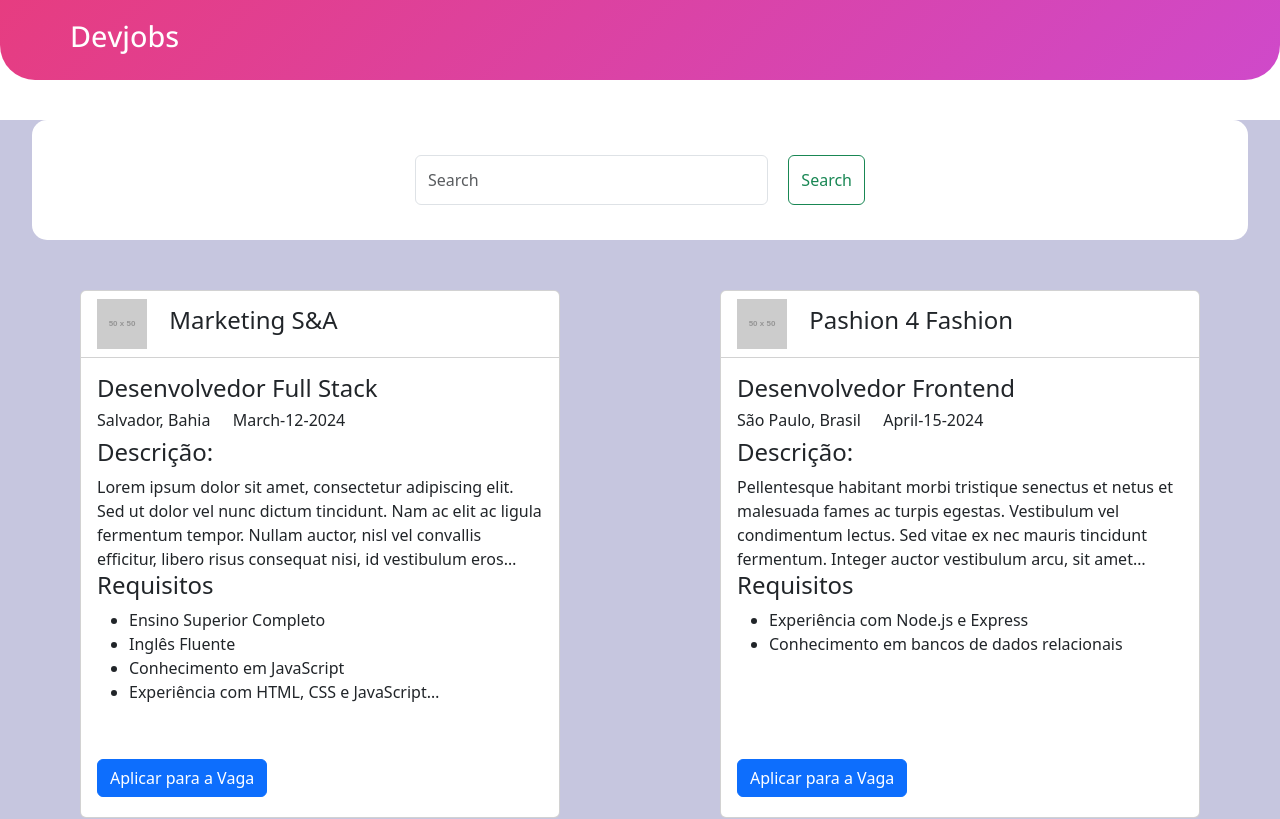
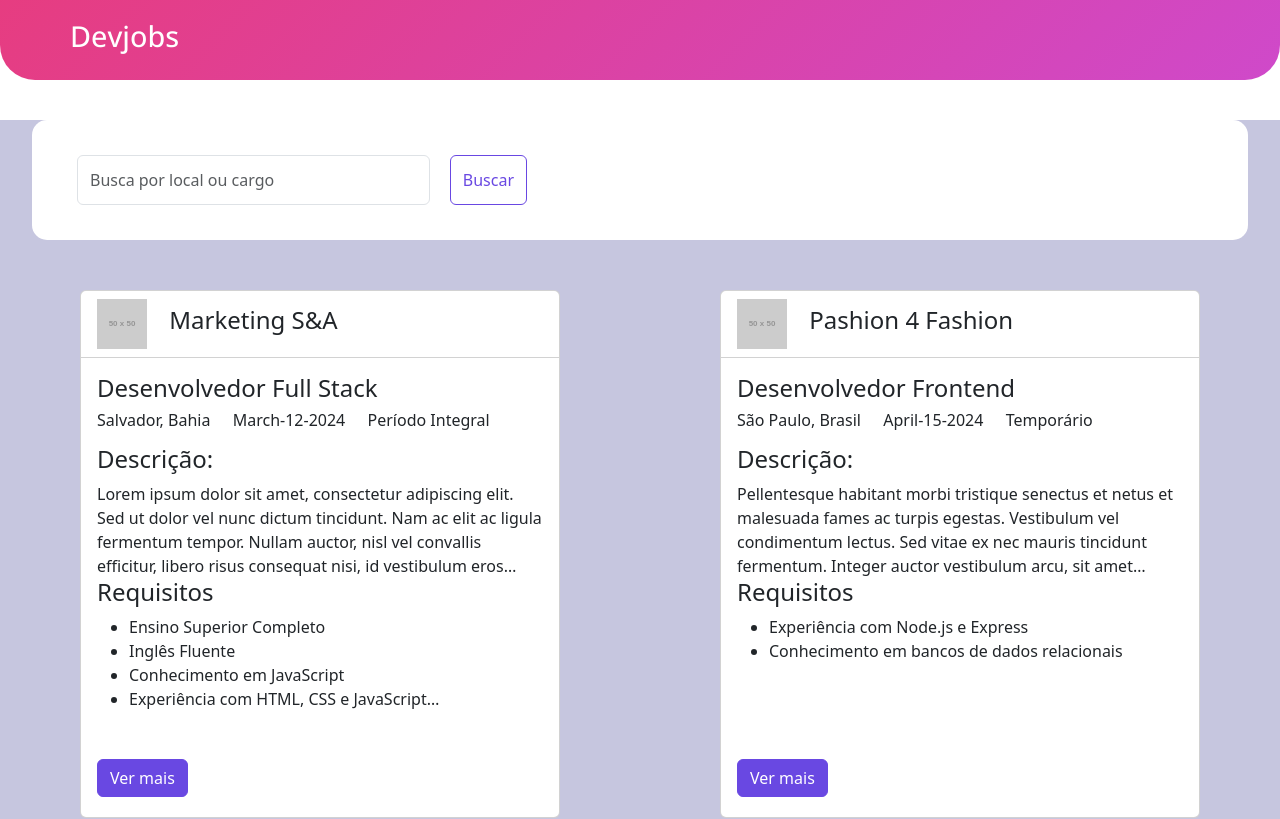
Before and after one commit to samuelgsousa/Devjobs-Angular-Version, an Angular app in the folder Devjobs/: page / in a window 1280 px wide. Shown: the top 819 px of the page. Built offline with nearby package versions, Linux system fonts and the light colour scheme.

Commit message:
05/06/2024

```diff
--- a/Devjobs/src/app/details/details.component.ts
+++ b/Devjobs/src/app/details/details.component.ts
@@ -12,7 +12,10 @@ import { VagaService } from '../vaga.service';
   selector: 'app-details',
   standalone: true,
   imports: [CommonModule, NgbToastModule, VagaPreviewComponent],
-  template:`<body class="bg-teaser">
+  template:`
+  <link href="https://cdn.jsdelivr.net/npm/bootstrap@5.3.3/dist/css/bootstrap.min.css" rel="stylesheet" integrity="sha384-QWTKZyjpPEjISv5WaRU9OFeRpok6YctnYmDr5pNlyT2bRjXh0JMhjY6hW+ALEwIH" crossorigin="anonymous">
+
+  <body class="bg-teaser">
 
                <div class="title">
                  <img src="https://via.placeholder.com/120" alt="" />
@@ -26,7 +29,7 @@ import { VagaService } from '../vaga.service';
                   <div className="cabecalho_vaga">
                       <div>
                          <h1>{{vagaPreview?.cargo}}</h1>
-                          <h2 id="data">{{vagaPreview?.data_pub | date:'MMMM-dd-YYYY'}} - {{vagaPreview?.localidade}}</h2>
+                          <h2 id="data">{{vagaPreview?.data_pub | date:'MMMM-dd-YYYY'}} - {{vagaPreview?.localidade}} - {{vagaPreview?.tipo}}</h2>
 
                       </div>
 
--- a/Devjobs/src/app/home/home.component.css
+++ b/Devjobs/src/app/home/home.component.css
@@ -11,6 +11,7 @@ body{
     justify-content: space-around;
     align-items: start;
     flex-direction: row;
+    row-gap: 50px;
 }
 
 #search{
@@ -21,8 +22,9 @@ body{
     border-radius: 15px;
     display: flex;
     align-items: center;
-    justify-content: space-around;
+    justify-content: left;
     margin-bottom: 50px;
+    padding-left: 45px;
 }
 
 #search-bar{
@@ -31,3 +33,14 @@ body{
     display: flex;
     gap: 20px;
 }
+
+button{
+    border-color: rgb(105, 72, 226);
+    color: rgb(105, 72, 226);
+}
+
+button:hover, button:active{
+    background-color: rgb(105, 72, 226);
+    border-color: rgb(105, 72, 226);
+    color: white;
+}
--- a/Devjobs/src/app/home/home.component.ts
+++ b/Devjobs/src/app/home/home.component.ts
@@ -17,9 +17,11 @@ import { VagaService } from '../vaga.service';
 
     <div class="d-flex" role="search" id="search">
           <div id="search-bar">
-            <input class="form-control" type="search" placeholder="Search" aria-label="Search" #filter>
-            <button class="btn btn-outline-success" (click)="filterResults(filter.value)">Search</button>
+            <input class="form-control" type="search" placeholder="Busca por local ou cargo" aria-label="Search" #filter>
+            <button class="btn btn-outline-primary" (click)="filterResults(filter.value)">Buscar</button>
           </div>
+
+
     </div>
 
   </section>
@@ -52,7 +54,7 @@ export class HomeComponent {
     }
 
     this.filteredVagasList = this.vagaPreviewList.filter((vagaPreview) =>
-    vagaPreview?.localidade.toLowerCase().includes(text.toLowerCase())
+    vagaPreview?.cargo.toLowerCase().includes(text.toLowerCase()) || vagaPreview?.localidade.toLowerCase().includes(text.toLowerCase())
     )
   }
 
--- a/Devjobs/src/app/vaga-preview/vaga-preview.component.css
+++ b/Devjobs/src/app/vaga-preview/vaga-preview.component.css
@@ -7,6 +7,8 @@ h1, h2{
 
 h3{
     font-size: 1rem;
+    margin-bottom: 15px;
+
 
 }
 
@@ -51,3 +53,8 @@ h3{
     display: flex;
     bottom: 20px;
 }
+
+button{
+    background-color: rgb(105, 72, 226);
+    border-color: rgb(105, 72, 226) ;
+}
--- a/Devjobs/src/app/vaga-preview/vaga-preview.component.ts
+++ b/Devjobs/src/app/vaga-preview/vaga-preview.component.ts
@@ -28,6 +28,8 @@ import { RouterModule } from '@angular/router';
       <h3>{{Vagapreview.localidade}}</h3>
 
       <h3>{{Vagapreview.data_pub | date:'MMMM-dd-YYYY'}}</h3>
+
+      <h3>{{Vagapreview.tipo}}</h3>
     </div>
 
   <div class="desc-container">
@@ -43,7 +45,7 @@ import { RouterModule } from '@angular/router';
     </ul>
 
     <div class="footer-info">
-      <a [routerLink]="['/details', Vagapreview.id]"><button class="btn btn-primary">Aplicar para a Vaga</button></a>
+      <a [routerLink]="['/details', Vagapreview.id]"><button class="btn btn-primary">Ver mais</button></a>
 
     </div>
 
```
